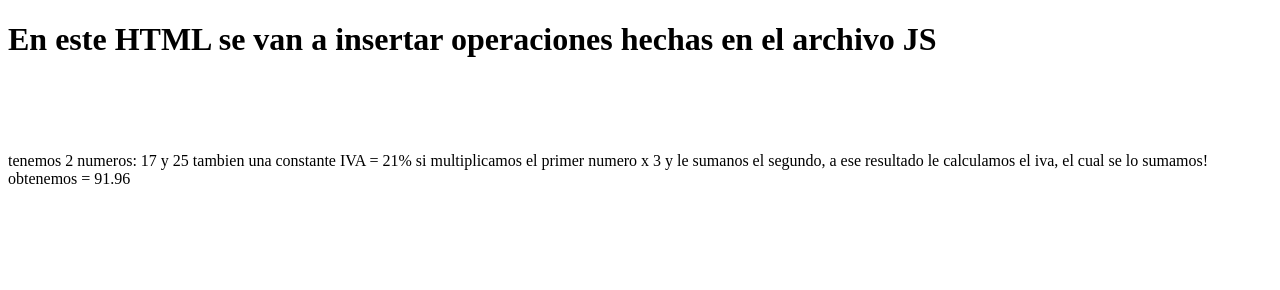
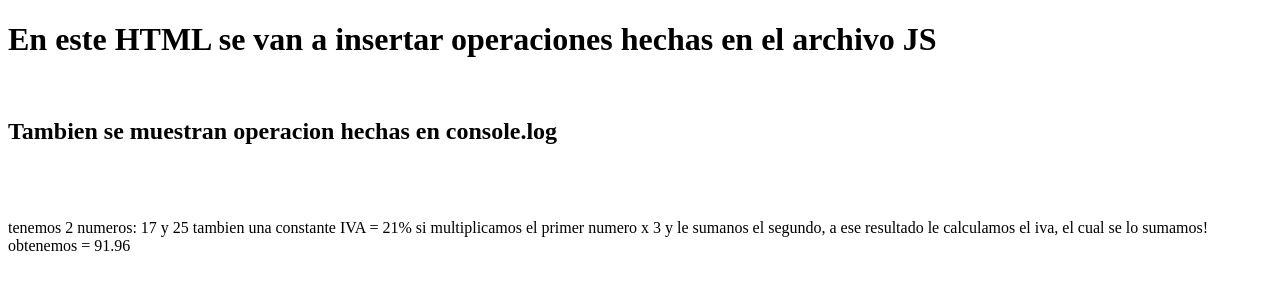
Before and after one commit to ramaps/calculadora-Coc, a plain HTML site: page index.html in a window 1280 px wide. Drawn offline with Linux system fonts and the light colour scheme.

Commit message:
agregamos un h2

```diff
--- a/index.html
+++ b/index.html
@@ -9,6 +9,7 @@
 
     <h1>En este HTML se van a insertar operaciones hechas en el archivo JS</h1>
     <br>
+    <h2>Tambien se muestran operacion hechas en console.log</h2>
     <br>
     <br>
     <br>
```
